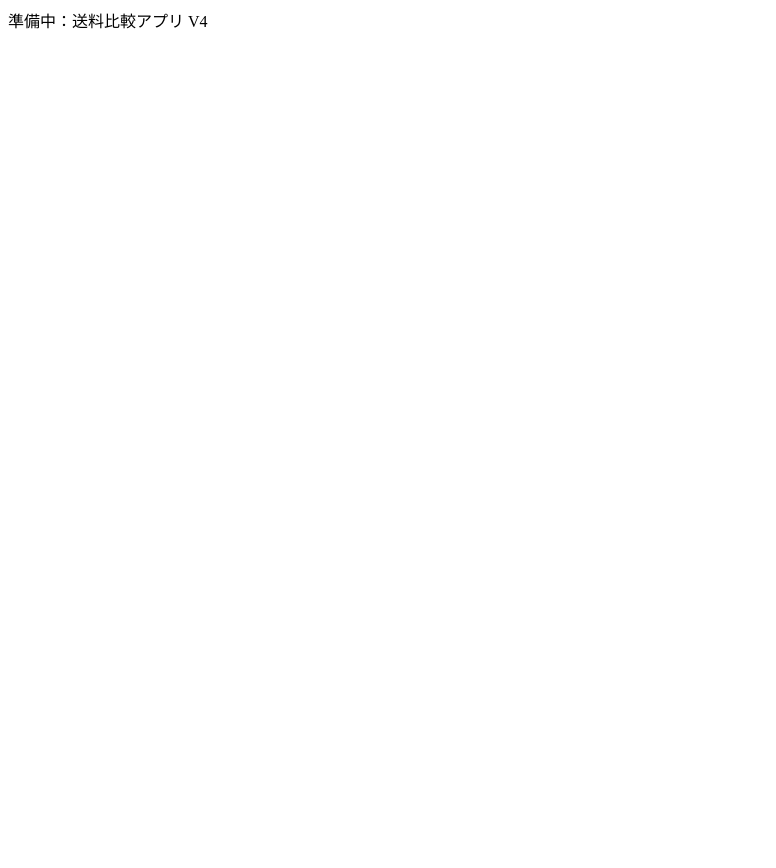
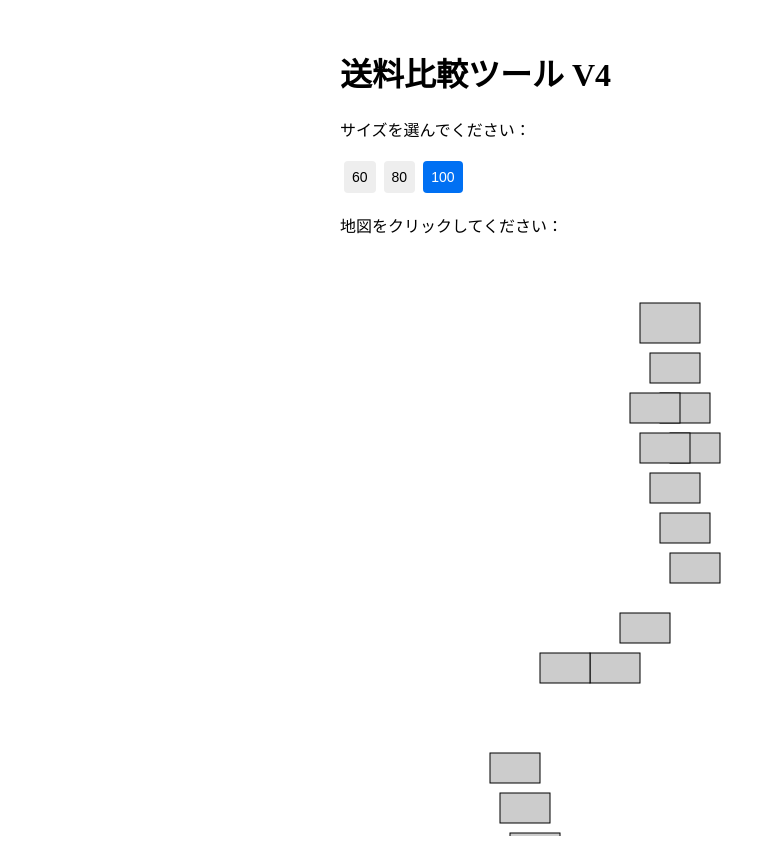
Before and after one commit to kdmn77/shipping-checker, a React (Vite) app: page / in a window 1280 px wide. Shown: the whole page, without its empty margins (0-776 px from the left). Before the commit the page ends 800 px from the top, so only its background shows below. Built offline with nearby package versions, Linux system fonts and the light colour scheme.

Commit message:
Update App.jsx

```diff
--- a/src/App.jsx
+++ b/src/App.jsx
@@ -1,3 +1,80 @@
+import { useState } from 'react';
+import yamatoData from './yamatoData.json';
+import sagawaData from './sagawaData.json';
+
+const sizes = [60, 80, 100];
+const allPrefectures = ["東京", "大阪", "北海道"];
+
 export default function App() {
-  return <div>準備中：送料比較アプリ V4</div>;
+  const [size, setSize] = useState(100);
+  const [prefecture, setPrefecture] = useState(null);
+  const [result, setResult] = useState(null);
+
+  const handleClick = (pref) => {
+    setPrefecture(pref);
+    const yamato = yamatoData[String(size)]?.[pref];
+    const sagawa = sagawaData[String(size)]?.[pref];
+
+    if (yamato == null || sagawa == null) {
+      setResult({ error: 'データが見つかりません' });
+    } else {
+      const cheapest = yamato < sagawa ? 'ヤマト' : sagawa < yamato ? '佐川' : '同額';
+      setResult({ size, prefecture: pref, yamato, sagawa, cheapest });
+    }
+  };
+
+  return (
+    <div style={{ padding: 20, maxWidth: 600, margin: '0 auto' }}>
+      <h1>送料比較ツール V4</h1>
+
+      <div style={{ marginBottom: 10 }}>
+        <p>サイズを選んでください：</p>
+        {sizes.map(s => (
+          <button key={s} onClick={() => setSize(s)} style={{
+            margin: 4,
+            padding: 8,
+            background: s === size ? '#0070f3' : '#eee',
+            color: s === size ? 'white' : 'black',
+            border: 'none',
+            borderRadius: 4,
+            fontSize: 14
+          }}>
+            {s}
+          </button>
+        ))}
+      </div>
+
+      <p>地図をクリックしてください：</p>
+      <object data="/japan.svg" type="image/svg+xml" style={{ width: '100%', maxWidth: '500px' }}
+        onLoad={(e) => {
+          const svgDoc = e.target.contentDocument;
+          if (svgDoc) {
+            allPrefectures.forEach(p => {
+              const el = svgDoc.getElementById(p);
+              if (el) {
+                el.style.cursor = 'pointer';
+                el.addEventListener('click', () => handleClick(p));
+              }
+            });
+          }
+        }}
+      />
+
+      {result && (
+        <div style={{ background: '#f0f0f0', padding: 10, marginTop: 20 }}>
+          {result.error ? (
+            <p style={{ color: 'red' }}>{result.error}</p>
+          ) : (
+            <>
+              <p>サイズ: {result.size}</p>
+              <p>配送先: {result.prefecture}</p>
+              <p>ヤマト: {result.yamato.toLocaleString()}円</p>
+              <p>佐川: {result.sagawa.toLocaleString()}円</p>
+              <p><strong>最安: {result.cheapest}</strong></p>
+            </>
+          )}
+        </div>
+      )}
+    </div>
+  );
 }
```
